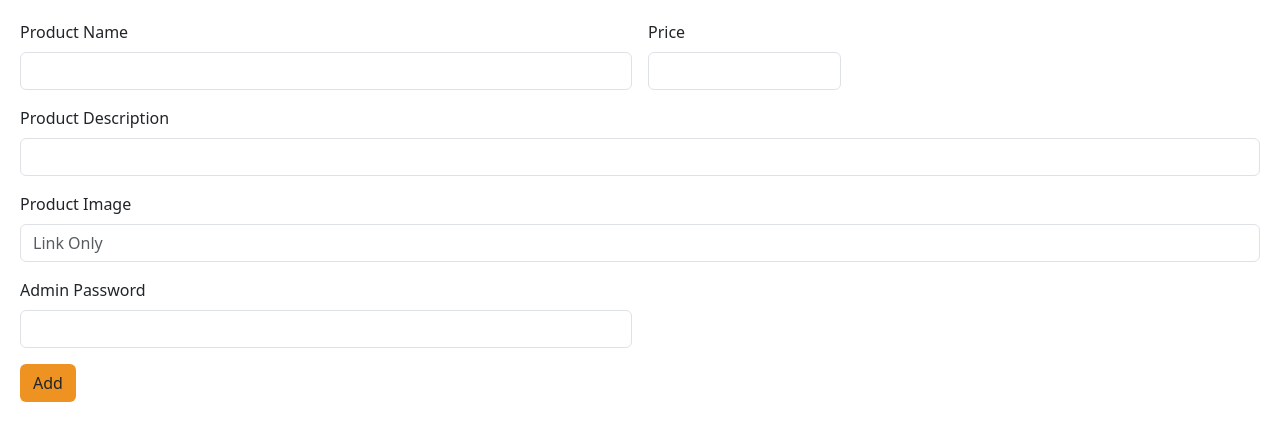
After one commit to akaomerr/online-shop, a Flask app: page /add_product in a window 1280 px wide. The commit adds this page. Shown: the top 441 px of the page. Run offline with Flask 3, Linux system fonts and the light colour scheme.

Commit message:
cards, add product, check admin status ok

```diff
--- a/main.py
+++ b/main.py
@@ -1,15 +1,45 @@
-from flask import Flask, render_template
-
-
-app=Flask(__name__)
+from flask import Flask, render_template, redirect, request
+import csv,os
+from dotenv import load_dotenv
+env_path=os.path.join(os.path.dirname(__file__),'static','secrets.env')
+load_dotenv(env_path)
+secret_key=os.getenv('ADDITEMPW')
+csv_path = os.path.join(os.path.dirname(__file__), 'templates', 'products.csv')
+app = Flask(__name__)
 
 @app.route("/")
 def index():
-    return render_template('index.html')
+    products = []
+    with open(csv_path, mode='r') as file:
+        reader = csv.reader(file)
+        for row in reader:
+            products.append({
+                'product_name': row[0],
+                'product_price': row[1],
+                'product_description': row[2],
+                'product_image': row[3]
+            })
+    return render_template('index.html', products=products)
 
+@app.route("/add_product", methods=['GET', 'POST'])
+def addproduct():
+    admin_password=request.form.get('admin_password')
+    if request.method == 'POST':
+        if admin_password==secret_key:
+            product_name = request.form.get('product_name')
+            product_price = request.form.get('product_price')
+            product_description = request.form.get('product_description')
+            product_image = request.form.get('product_image')
 
+            with open(csv_path, mode='a', newline='') as file:
+                writer = csv.writer(file)
+                writer.writerow([product_name, product_price, product_description, product_image])
 
+            return redirect('/')
+        else:
+            admin_password_check=False
+            return render_template('addproduct.html',admin_password_check=admin_password_check)
+    return render_template('addproduct.html')
 
-
-if __name__== "__main__":
+if __name__ == "__main__":
     app.run(debug=True)
--- a/static/style.css
+++ b/static/style.css
@@ -3,3 +3,7 @@
     font-size: 3rem !important;
     font-weight: bold !important;
 }
+
+.card-class{
+    margin: 40px,10px,10px,50px!important;
+}
--- /dev/null
+++ b/templates/addproduct.html
@@ -0,0 +1,57 @@
+<!DOCTYPE html>
+<html lang="tr">
+<head>
+    <meta charset="utf-8" />
+    <meta name="viewport" content="width=device-width, initial-scale=1, shrink-to-fit=no" />
+    <title>Add Product</title>
+    <link rel="stylesheet" href="{{ url_for('static', filename='style.css') }}">
+    <link href="https://cdn.jsdelivr.net/npm/bootstrap@5.3.1/dist/css/bootstrap.min.css" rel="stylesheet" integrity="sha384-4bw+/aepP/YC94hEpVNVgiZdgIC5+VKNBQNGCHeKRQN+PtmoHDEXuppvnDJzQIu9" crossorigin="anonymous">
+    <script src="https://cdn.jsdelivr.net/npm/bootstrap@5.3.1/dist/js/bootstrap.bundle.min.js" integrity="sha384-HwwvtgBNo3bZJJLYd8oVXjrBZt8cqVSpeBNS5n7C8IVInixGAoxmnlMuBnhbgrkm" crossorigin="anonymous"></script>
+</head>
+<body>
+    <form class="row g-3" style="padding: 20px 20px 20px 20px;" method="post" action="{{ url_for('addproduct') }}">
+        <div class="col-md-6">
+            <label class="form-label" for="product_name">Product Name</label>
+            <input type="text" class="form-control" id="product_name" name="product_name">
+        </div>
+        <div class="col-md-2">
+            <label class="form-label" for="product_price">Price</label>
+            <input type="text" class="form-control" id="product_price" name="product_price">
+        </div>
+        <div class="col-12">
+            <label class="form-label" for="product_description">Product Description</label>
+            <input type="text" class="form-control" id="product_description" name="product_description">
+        </div>
+        <div class="col-12">
+            <label class="form-label" for="product_image">Product Image</label>
+            <input type="text" class="form-control" id="product_image" name="product_image" placeholder="Link Only" aria-label="Link Only">
+        </div>
+        <div class="col-6">
+            <label class="form-label" for="product_image">Admin Password</label>
+            <input type="text" class="form-control" id="admin_password" name="admin_password">
+        </div>
+        <div class="col-12">
+            <button type="submit" class="btn" style="background-color: #EE9322;">Add</button>
+        </div>
+    </form>
+    {%if admin_password_check==False%}
+        <div class="toast-container position-fixed bottom-0 end-0 p-3">
+            <div id="liveToast" class="toast" role="alert" aria-live="assertive" aria-atomic="true">
+            <div class="toast-header">
+                <img src="static/warning.png" class="rounded me-2" alt="warning">
+                <strong class="me-auto">Warning</strong>
+                <small>Now</small>
+                <button type="button" class="btn-close" data-bs-dismiss="toast" aria-label="Close"></button>
+            </div>
+            <div class="toast-body">
+                Admin Password Wrong!
+            </div>
+            </div>
+        </div>
+        <script>
+            var liveToast = new bootstrap.Toast(document.getElementById('liveToast'));
+            liveToast.show();
+        </script>
+    {%endif%}
+</body>
+</html>
--- /dev/null
+++ b/templates/products.csv
@@ -0,0 +1,4 @@
+INTEL I3-1300F Processor,125,THE BEST PROCESSOR IN THE WORLD,"https://m.media-amazon.com/images/I/51rW5sHx+2L._AC_UF1000,1000_QL80_.jpg"
+INTEL I3-1300F Processor,125,THE BEST PROCESSOR IN THE WORLD,"https://m.media-amazon.com/images/I/51rW5sHx+2L._AC_UF1000,1000_QL80_.jpg"
+INTEL I3-1300F Processor,125,THE BEST PROCESSOR IN THE WORLD,"https://m.media-amazon.com/images/I/51rW5sHx+2L._AC_UF1000,1000_QL80_.jpg"
+INTEL I3-1300F Processor,125,THE BEST PROCESSOR IN THE WORLD,"https://m.media-amazon.com/images/I/51rW5sHx+2L._AC_UF1000,1000_QL80_.jpg"
```
Also changed, not shown: templates/index.html (+17 -0 lines), static/warning.png (added), 1 other file.
